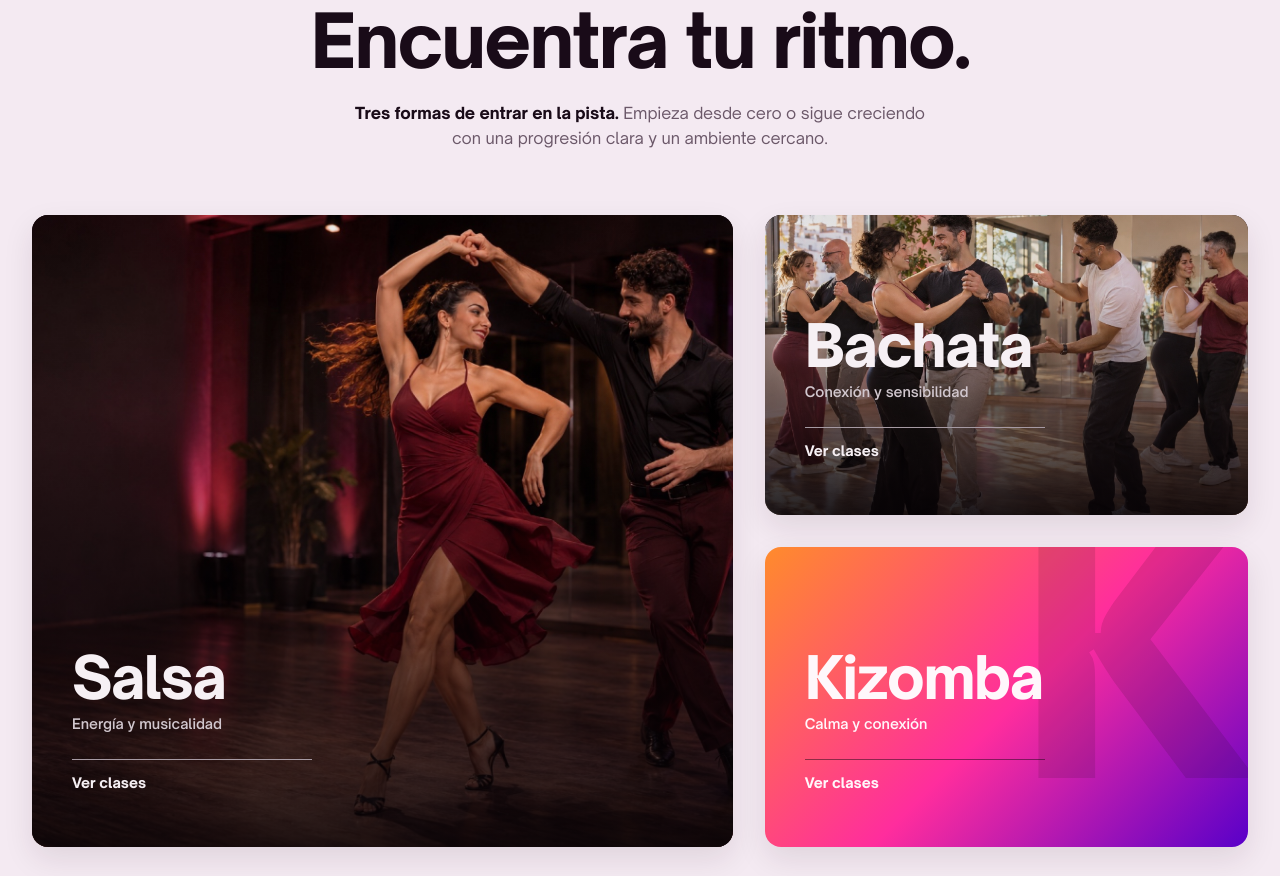
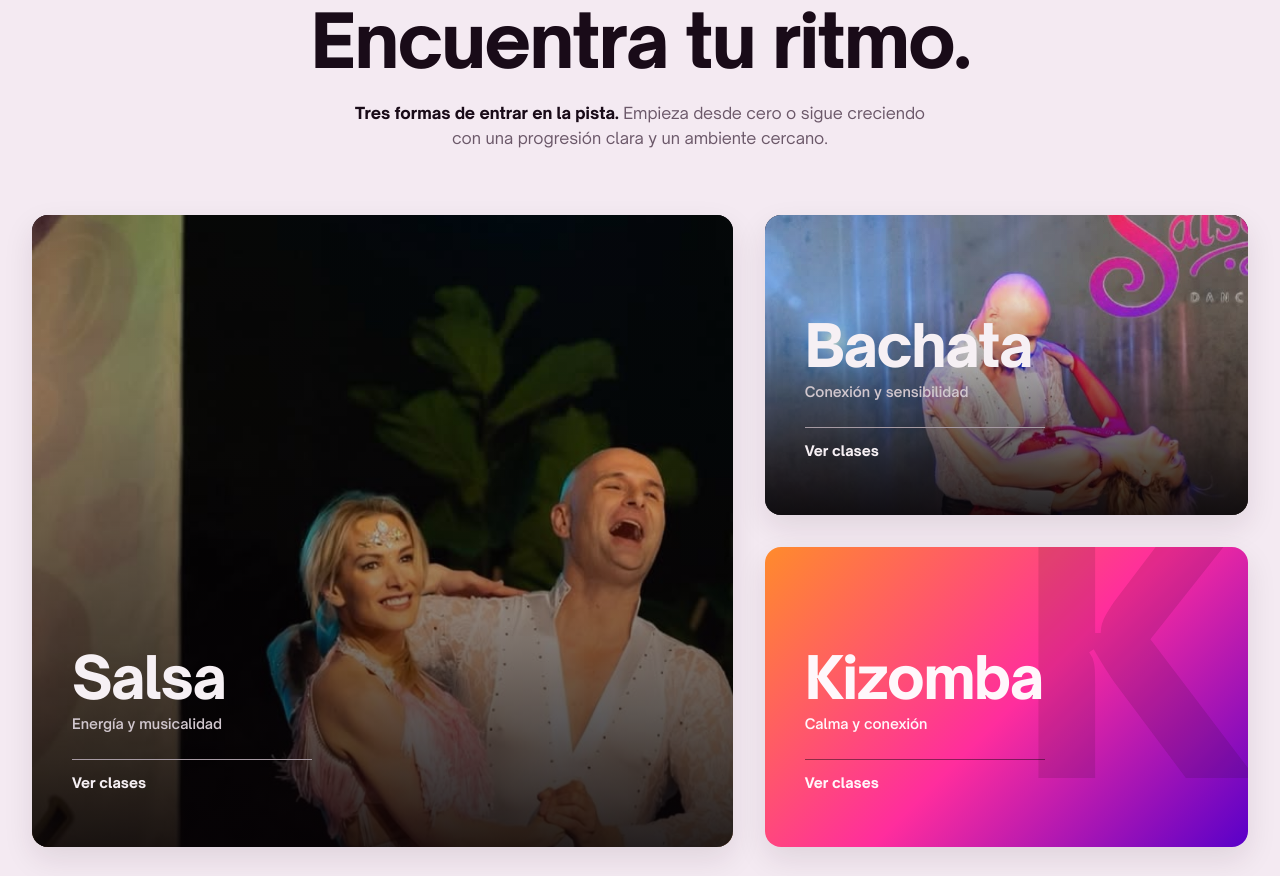
Before and after one commit to zxsolt/Salsatore-Demo, a plain HTML site: page dist/index.html in a window 1280 px wide. Shown: the part 2184-3060 px from the top of the page. Drawn offline with Linux system fonts and the light colour scheme; a web font is replaced by a local one.

Commit message:
Use Instagram photos in class section

```diff
--- a/dist/assets/css/main.css
+++ b/dist/assets/css/main.css
@@ -80,8 +80,8 @@
 .class-card { position: relative; min-width: 0; overflow: clip; color: var(--color-ink); border-radius: var(--radius-card); background: var(--color-paper-2); isolation: isolate; }
 .class-card--salsa { grid-row: 1 / 3; }
 .class-card > img { position: absolute; z-index: -2; inset: 0; width: 100%; height: 100%; object-fit: cover; }
-.class-card--salsa > img { object-position: 60% center; }
-.class-card--bachata > img { object-position: center 42%; }
+.class-card--salsa > img { object-position: 72% center; }
+.class-card--bachata > img { object-position: center 52%; }
 .class-card__scrim { position: absolute; z-index: -1; inset: 0; background: linear-gradient(0deg, var(--color-photo-shade), var(--color-photo-clear) 72%); }
 .class-card__content { position: absolute; inset: auto 0 0; padding: var(--space-xl); }
 .class-card h3 { margin: 0; color: var(--color-ink); font-size: var(--text-title); line-height: .95; }
--- a/dist/index.html
+++ b/dist/index.html
@@ -85,11 +85,11 @@
             </div>
             <div class="class-grid">
                 <article class="class-card class-card--salsa">
-                    <img src="assets/images/hero-dance-v2.jpg" alt="Pareja bailando salsa en el estudio" loading="lazy"><div class="class-card__scrim"></div>
+                    <img src="assets/images/class-salsa-instagram.jpg" alt="Salvador y Violeta bailando bajo las luces" loading="lazy"><div class="class-card__scrim"></div>
                     <div class="class-card__content"><h3>Salsa</h3><p>Energía y musicalidad</p><button type="button" data-open-booking data-booking-type="class" data-class="salsa">Ver clases</button></div>
                 </article>
                 <article class="class-card class-card--bachata">
-                    <img src="assets/images/academy-class-v2.jpg" alt="Clase de bachata en grupo" loading="lazy"><div class="class-card__scrim"></div>
+                    <img src="assets/images/class-bachata-instagram.jpg" alt="Pareja de Salsatore bailando sobre el escenario" loading="lazy"><div class="class-card__scrim"></div>
                     <div class="class-card__content"><h3>Bachata</h3><p>Conexión y sensibilidad</p><button type="button" data-open-booking data-booking-type="class" data-class="bachata">Ver clases</button></div>
                 </article>
                 <article class="class-card class-card--kizomba">
```
Also changed, not shown: dist/assets/images/class-bachata-instagram.jpg (added), dist/assets/images/class-salsa-instagram.jpg (added).
